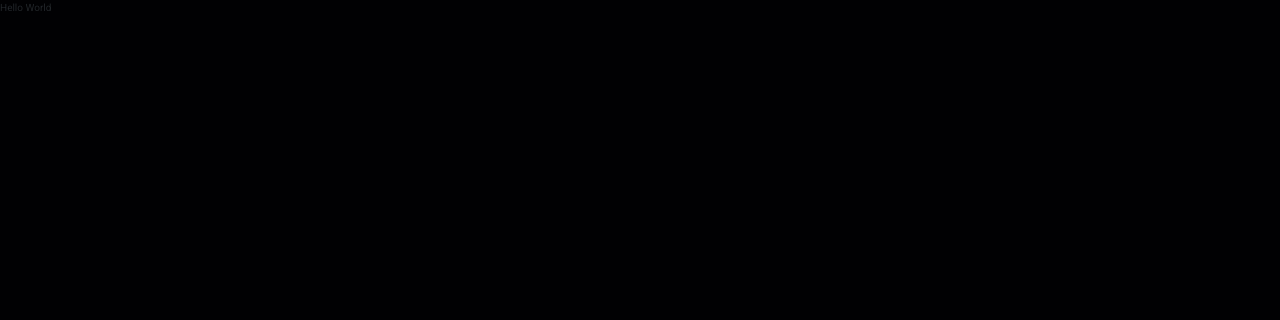
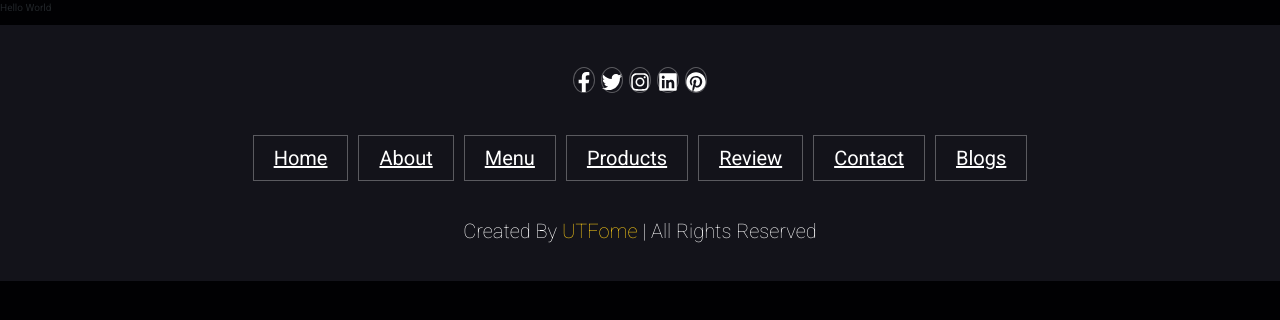
Before and after one commit to UTFome/UTFome-Frontend, a React (Create React App) app: page / in a window 1280 px wide. Shown: the top 320 px of the page. Built offline with nearby package versions, Linux system fonts and the light colour scheme.

Commit message:
UTFOME-002: desenvolvendo footer

```diff
--- a/src/App.js
+++ b/src/App.js
@@ -1,9 +1,10 @@
-import Header from './components/layout/header/Header';
+import Footer from './components/layout/footer/Footer';
 
 function App() {
   return (
     <div className="App">
       <p>Hello World</p>
+      <Footer/>
     </div>
   );
 }
--- /dev/null
+++ b/src/components/layout/footer/Footer.css
@@ -0,0 +1,53 @@
+.footer{
+    background:var(--black);
+    text-align: center;
+}
+
+.footer .share{
+    padding:1rem 0;
+}
+
+.footer .share a{
+    height: 5rem;
+    width: 5rem;
+    line-height: 5rem;
+    font-size: 2rem;
+    color:#fff;
+    border:var(--border);
+    margin:.3rem;
+    border-radius: 50%;
+}
+
+.footer .share a:hover{
+    background-color: var(--main-color);
+}
+
+.footer .links{
+    display: flex;
+    justify-content: center;
+    flex-wrap: wrap;
+    padding:2rem 0;
+    gap:1rem;
+}
+
+.footer .links a{
+    padding:.7rem 2rem;
+    color:#fff;
+    border:var(--border);
+    font-size: 2rem;
+}
+
+.footer .links a:hover{
+    background:var(--main-color);
+}
+
+.footer .credit{
+    font-size: 2rem;
+    color:#fff;
+    font-weight: lighter;
+    padding:1.5rem;
+}
+
+.footer .credit span{
+    color:var(--main-color);
+}
--- /dev/null
+++ b/src/components/layout/footer/Footer.js
@@ -0,0 +1,43 @@
+import "./Footer.css";
+import { FaFacebookF, FaTwitter, FaInstagram, FaLinkedin, FaPinterest } from 'react-icons/fa';
+
+function Footer() {
+  return (
+    <section className="footer">
+
+    <div className="share">
+        <a href="#">
+            <FaFacebookF className="icone-facebook"/>
+        </a>
+        <a href="#">
+            <FaTwitter className="icone-twitter"/>
+        </a>
+        <a href="#">
+            <FaInstagram className="icone-instagram"/>
+        </a>
+        <a href="#">
+            <FaLinkedin className="icone-linkedin"/>
+        </a>
+        <a href="#">
+            <FaPinterest className="icone-pinterest"/>
+        </a>
+    </div>
+
+    <div className="links">
+        <a href="#">home</a>
+        <a href="#">about</a>
+        <a href="#">menu</a>
+        <a href="#">products</a>
+        <a href="#">review</a>
+        <a href="#">contact</a>
+        <a href="#">blogs</a>
+    </div>
+
+    <div className="credit">created by <span>UTFome</span> | all rights reserved</div>
+
+</section>
+
+  );
+}
+
+export default Footer;
--- a/src/components/layout/header/Header.css
+++ b/src/components/layout/header/Header.css
@@ -1,10 +1,3 @@
-:root{
-    --main-color:#FACB18;
-    --black:#13131a;
-    --bg:#010103;
-    --border:.1rem solid rgba(255,255,255,.3);
-}
-
 .header{
     background: var(--bg);
     display: flex;
--- a/src/index.css
+++ b/src/index.css
@@ -1,3 +1,10 @@
+:root{
+  --main-color:#FACB18;
+  --black:#13131a;
+  --bg:#010103;
+  --border:.1rem solid rgba(255,255,255,.3);
+}
+
 *{
   font-family: 'Roboto', sans-serif;
   margin:0; padding:0;
@@ -31,3 +38,34 @@ html::-webkit-scrollbar-thumb{
 body{
   background: var(--bg);
 }
+
+section{
+  padding:2rem 7%;
+}
+
+.heading{
+  text-align: center;
+  color:#fff;
+  text-transform: uppercase;
+  padding-bottom: 3.5rem;
+  font-size: 4rem;
+}
+
+.heading span{
+  color:var(--main-color);
+  text-transform: uppercase;
+}
+
+.btn{
+  margin-top: 1rem;
+  display: inline-block;
+  padding:.9rem 3rem;
+  font-size: 1.7rem;
+  color:#fff;
+  background: var(--main-color);
+  cursor: pointer;
+}
+
+.btn:hover{
+  letter-spacing: .2rem;
+}
```
Also changed, not shown: src/components/layout/footer/teste.html (deleted).
